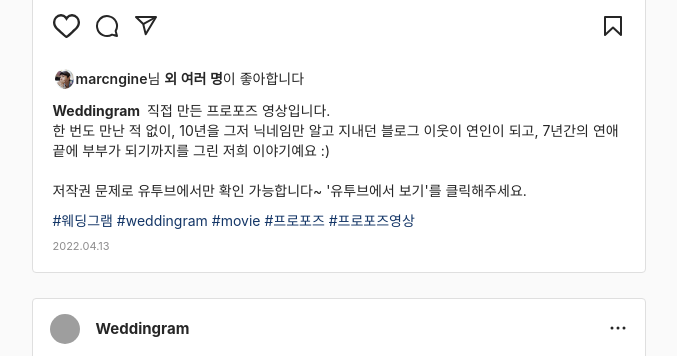
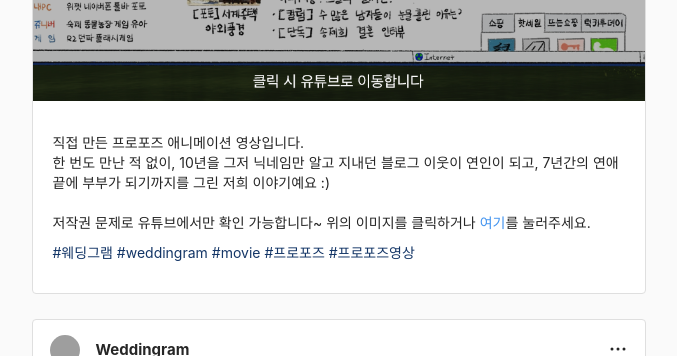
Before and after one commit to ngine-zz/Weddingram, a Django app: page /main/ in a window 1280 px wide. Shown: the part 633-989 px from the top of the page, without its empty margins (141-818 px from the left). Run offline with Django 4.2, Linux system fonts and the light colour scheme; data comes from the database, SQL or seed files in the repository; data that the repository does not hold is empty; some libraries are stand-ins or nearby versions; grey boxes are pictures that could not be loaded.

Commit message:
youtube edit

```diff
--- a/templates/Weddingram/about.html
+++ b/templates/Weddingram/about.html
@@ -116,7 +116,7 @@
                       우리 이야기를 신카이 마코토 같은 느낌으로 만들면 좋겠다 싶었는데...<br>
                       <figure style="text-align: center">
                         <img src="{% static 'images/gallery/sm_1.gif' %}" class="mfig2">
-                        <figcaption style="color:rgba(200, 200, 200);font-size:11px;text-align: center;">사람의 욕심은 끝이 없고...</figcaption>
+                        <figcaption style="color:rgba(200, 200, 200);font-size:11px;text-align: center;">인간의 욕심은 끝이 없고...</figcaption>
                       </figure>
                       <figure style="text-align: center">
                         <img src="{% static 'images/gallery/sm_4.gif' %}" class="mfig2">
@@ -209,7 +209,7 @@
                             마지막 2주간은 정말 눈물이 앞을 가리더라구요.<br><br>
 
                             또 코드 정리를 못한 거!!! <br>
-                            역시 코드는 깔끔하게 딱딱 들여쓰기와 띄어쓰기가 딱딱 맞아 떨어져야 제 맛인데... <br>
+                            역시 코드는 깔끔하게 들여쓰기와 띄어쓰기가 딱딱 맞아 떨어져야 제 맛인데... <br>
                             시간이 넘나 부족했다...<br><br>
 
                             조금만 더 하면 모바일 최적화도 좀 더 잘되게 했을테고, GA도 이벤트마다 설정해서 조금 더 디테일하게 통계도 보고 그랬을텐데요.
--- a/templates/Weddingram/base.html
+++ b/templates/Weddingram/base.html
@@ -8,18 +8,18 @@
         <meta name="description" content="웨딩그램, 프로포즈 사이트">
         <!-- 공유 시 OG이미지 사용을 위한 태그 모음 -->
         <meta property="og:type" content="website"> <!-- 공통 -->
-        <meta property="og:url" content="https://weddingram.kr"> <!-- 공통 -->
-        <meta property="og:title" content="Weddingram"> <!-- 공통 -->
-        <meta property="og:image" content="images/ogimage_normal.png"> <!-- 공통 | 절대값으로 입력 -->
+        <meta property="og:url" content="https://www.weddingram.kr"> <!-- 공통 -->
+        <meta property="og:title" content="웨딩그램(Weddingram)"> <!-- 공통 -->
+        <meta property="og:image" content="https://www.weddingram.kr/static/images/ogimage_normal.png"> <!-- 공통 | 절대값으로 입력 -->
         <meta property="og:description" content="문창연, 송제희의 웨딩그램, 청첩장, 식장위치, 결혼날짜, 결혼식 장소"> <!-- 공통 -->
         <meta property="og:site_name" content="웨딩그램">
         <meta property="og:locale" content="utf-8">
         <meta property="og:image:width" content="1200">
         <meta property="og:image:height" content="630">
         <meta name="twitter:card" content="summary" /> <!-- 트위터 -->
-        <meta name="twitter:title" content="Weddingram" /> <!-- 트위터 -->
+        <meta name="twitter:title" content="웨딩그램(Weddingram)" /> <!-- 트위터 -->
         <meta name="twitter:description" content="문창연, 송제희의 웨딩그램, 청첩장, 식장위치, 결혼날짜, 결혼식 장소" /> <!-- 트위터 -->
-        <meta name="twitter:image" content="images/ogimage_normal.png " /> <!-- 트위터 -->
+        <meta name="twitter:image" content="https://www.weddingram.kr/static/images/ogimage_normal.png" /> <!-- 트위터 -->
         <meta name="twitter:site" content="@2dayer" />  <!-- 트위터 -->
         <meta name="twitter:creator" content="@2dayer" /> <!-- 트위터 -->
         <title>
--- a/templates/Weddingram/main.html
+++ b/templates/Weddingram/main.html
@@ -12,7 +12,7 @@
 {% block homemenu %}
     <!--a href="/main/"><img src="{% static 'images/svg/home_now.svg' %}" class="home" alt=""></a-->
     <!-- 포스팅 작성 버튼 -->
-    <!--img src="{% static 'images/svg/posting.svg' %}" id="ad_fd" class="postc" alt=""-->
+    <img src="{% static 'images/svg/posting.svg' %}" id="ad_fd" class="postc" alt="">
 {% endblock homemenu %}
 
 {% block main-block %}
@@ -54,16 +54,16 @@
 
                         <!-- 상단 공지 포스트 시작 -->
                         <div class="post">
-                            <div class="info">
+                            <!--div class="info">
                                 <div class="user">
                                     <div class="profile-pic2"><img src="{% static 'images/weddingram_profile.png' %}" style="image-rendering: -webkit-optimize-contrast;" alt=""></div>
                                     <p class="feed_username">Weddingram</p>
                                 </div>
                                 <div class="openPopup"><img src="{% static './images/svg/options.svg' %}" alt=""></div>
-                            </div>
-                            <iframe width="100%" height="338" src="https://www.youtube.com/embed/1sPOksD7GPc" title="YouTube video player" frameborder="0" allow="accelerometer; autoplay; clipboard-write; encrypted-media; gyroscope; picture-in-picture" allowfullscreen></iframe>
+                            </div-->
+                            <a href="https://www.youtube.com/embed/1sPOksD7GPc" target="_blank"><img src="{% static 'images/youtube_go.png' %}" class="post-image" alt=""></a>
                             <div class="post-content">
-                                <div class="reaction-wrapper">
+                                <!--div class="reaction-wrapper">
                                     <img src="{% static 'images/svg/like.svg' %}" class="icon" alt="">
                                     <img src="{% static 'images/svg/comments.svg' %}" class="icon" alt="">
                                     <img src="{% static 'images/svg/messenger.svg' %}" class="icon" alt="">
@@ -74,19 +74,19 @@
                                     <div class="profile-pic2"><img src="{% static 'images/marcngine.jpg' %}" style="image-rendering: -webkit-optimize-contrast;" alt=""></div>
                                     <div class="subtrack"><span>marcngine</span>님 <span>외 여러 명</span>이 좋아합니다</div>
                                 </div>
-                                </p>
-                                <p class="description"><span class="writer">Weddingram</span> 직접 만든 프로포즈 영상입니다.<br>
+                                </p-->
+                                <p class="description">직접 만든 프로포즈 애니메이션 영상입니다.<br>
                                     한 번도 만난 적 없이, 10년을 그저 닉네임만 알고 지내던 블로그 이웃이 연인이 되고, 7년간의 연애 끝에 부부가 되기까지를 그린 저희 이야기예요 :)<br><br>
-                                    저작권 문제로 유투브에서만 확인 가능합니다~ '유투브에서 보기'를 클릭해주세요.
+                                    저작권 문제로 유튜브에서만 확인 가능합니다~ 위의 이미지를 클릭하거나 <a href="https://www.youtube.com/embed/1sPOksD7GPc" target="_blank">여기</a>를 눌러주세요.
                                 </p>
                                 <p class="tag">#웨딩그램 #weddingram #movie #프로포즈 #프로포즈영상</p>
-                                <p class="post-time">2022.04.13</p>
+                                <!--p class="post-time">2022.04.13</p-->
                             </div>
                         </div>
                         <!-- 상단 공지 포스트 끝 -->
 
                         <!-- 청첩장 포스트 시작 -->
-                        <div class="post">
+                        <!--div class="post">
                             <div class="info">
                                 <div class="user">
                                     <div class="profile-pic2"><img src="{% static 'images/weddingram_profile.png' %}" style="image-rendering: -webkit-optimize-contrast;" alt=""></div>
@@ -123,7 +123,7 @@
                                 </p>
                                 <p class="post-time">2022.06.11</p>
                             </div>
-                        </div>
+                        </div-->
                         <!-- 청첩장 포스트 끝 -->
 
                         {% for feed in feed_list %}
```
Also changed, not shown: templates/Weddingram/index.html (+8 -5 lines), static/images/youtube_go.png (added), 2 other files.
